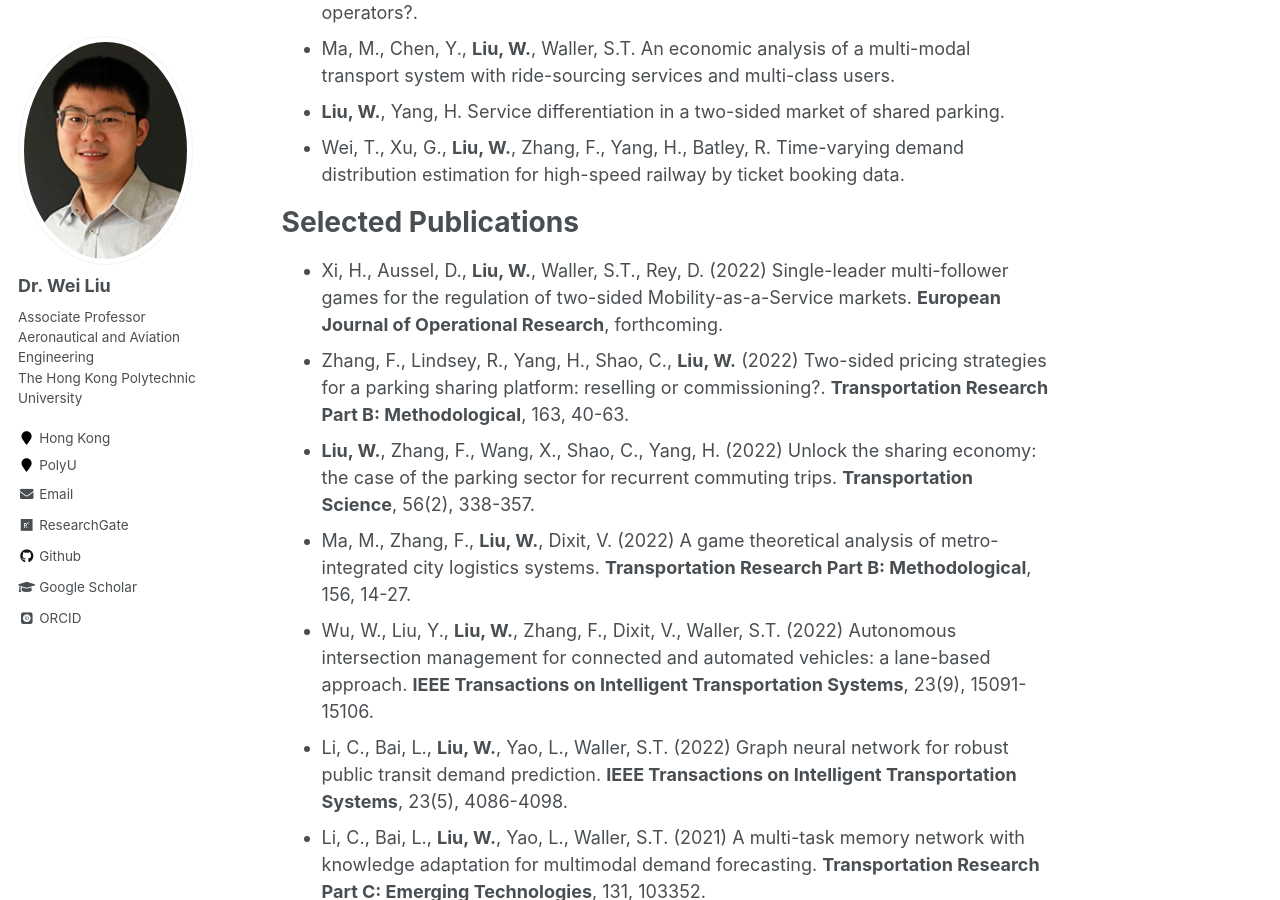
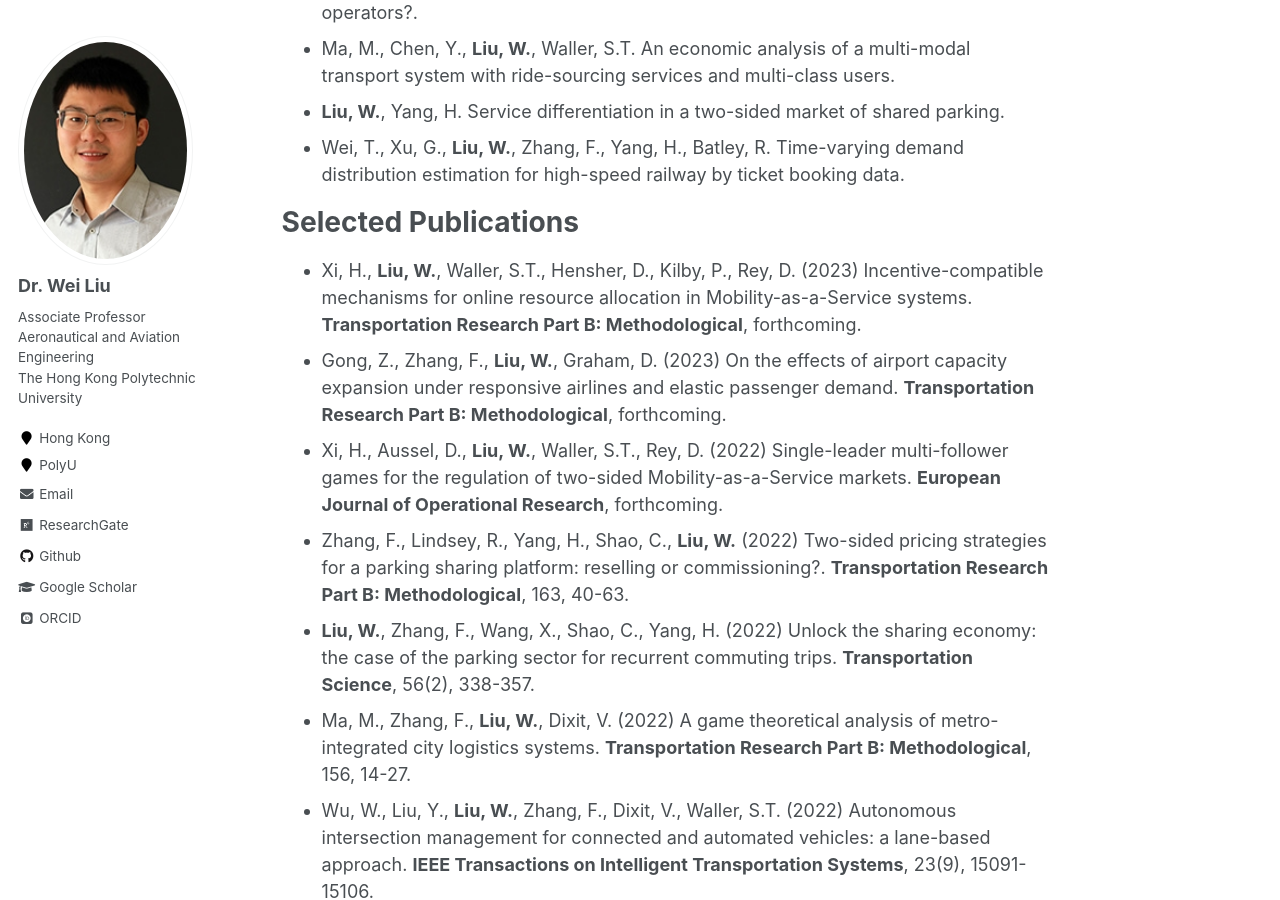
Before and after one commit to weiliu2016/weiliu2016.github.io, a Jekyll site: the page built from _pages/about.md, in a window 1280 px wide and 900 px high, scrolled down 3632 px. Built offline with Jekyll 4.4.1, drawn with Linux system fonts in a browser that asks for light colours; some web fonts are replaced.

Commit message:
Update about.md

```diff
--- a/_pages/about.md
+++ b/_pages/about.md
@@ -83,6 +83,8 @@ Selected Working Papers
 
 Selected Publications
 ======
+- Xi, H., **Liu, W.**, Waller, S.T., Hensher, D., Kilby, P., Rey, D. (2023) Incentive-compatible mechanisms for online resource allocation in Mobility-as-a-Service systems. **Transportation Research Part B: Methodological**, forthcoming.
+- Gong, Z., Zhang, F., **Liu, W.**, Graham, D. (2023) On the effects of airport capacity expansion under responsive airlines and elastic passenger demand. **Transportation Research Part B: Methodological**, forthcoming.
 - Xi, H., Aussel, D., **Liu, W.**, Waller, S.T., Rey, D. (2022) Single-leader multi-follower games for the regulation of two-sided Mobility-as-a-Service markets. **European Journal of Operational Research**, forthcoming.
 - Zhang, F., Lindsey, R., Yang, H., Shao, C., **Liu, W.** (2022) Two-sided pricing strategies for a parking sharing platform: reselling or commissioning?. **Transportation Research Part B: Methodological**, 163, 40-63.
 - **Liu, W.**, Zhang, F., Wang, X., Shao, C., Yang, H. (2022) Unlock the sharing economy: the case of the parking sector for recurrent commuting trips. **Transportation Science**, 56(2), 338-357.
```
